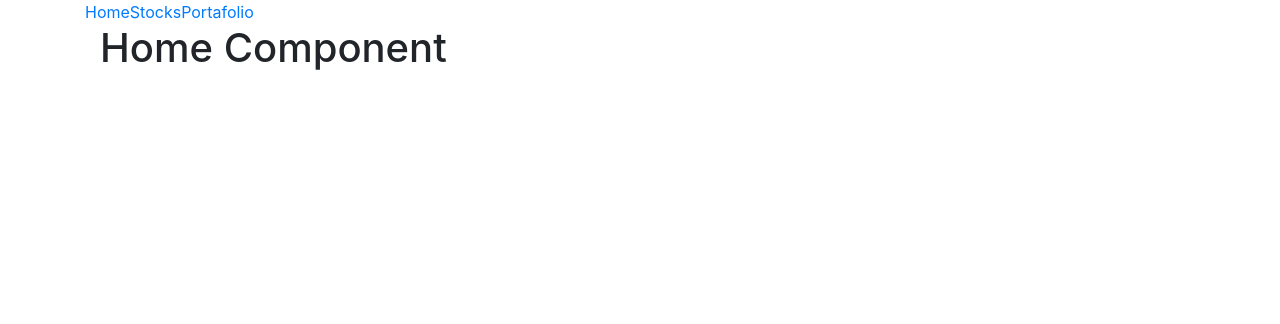
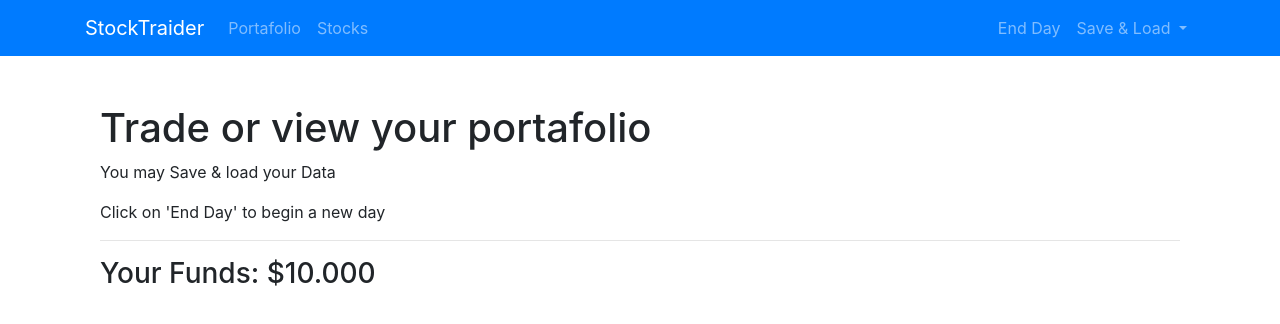
Before and after one commit to cesarlevel/vue-app-stock, a Vue app: page / in a window 1280 px wide. Shown: the top 324 px of the page. Built offline with nearby package versions, Linux system fonts and the light colour scheme.

Commit message:
Updated header

```diff
--- a/src/App.vue
+++ b/src/App.vue
@@ -1,7 +1,7 @@
 <template>
   <div id="app">
+    <app-header></app-header>
     <div class="container">
-      <app-header></app-header>
       <router-view></router-view>
     </div>
   </div>
--- a/src/components/AppHeader.vue
+++ b/src/components/AppHeader.vue
@@ -1,9 +1,34 @@
 <template>
-    <ul class="nav nav-pills">
-        <router-link tag="li" active-class="active" exact to="/"><a>Home</a></router-link>
-        <router-link tag="li" active-class="active" to="/stocks"><a>Stocks</a></router-link>
-        <router-link tag="li" active-class="active" to="/portafolio"><a>Portafolio</a></router-link>
-    </ul>
+    <nav class="navbar navbar-expand-lg navbar-dark bg-primary mb-5">
+        <div class="container">
+            <router-link class="navbar-brand" exact to="/">StockTraider</router-link>
+            <button class="navbar-toggler" type="button" data-toggle="collapse" data-target="#navbarNav" aria-controls="navbarNav" aria-expanded="false" aria-label="Toggle navigation">
+                <span class="navbar-toggler-icon"></span>
+            </button>
+            <div class="collapse navbar-collapse">
+                <ul class="navbar-nav">
+                    <router-link tag="li" class="nav-item" active-class="active" to="/portafolio"><a class="nav-link">Portafolio</a></router-link>
+                    <router-link tag="li" class="nav-item" active-class="active" to="/stocks"><a class="nav-link">Stocks</a></router-link>
+                </ul>
+            </div>
+            <div class="collapse navbar-collapse" style="flex: none;">
+                <ul class="navbar-nav">
+                    <li class="nav-item">
+                        <a class="nav-link">End Day</a>
+                    </li>
+                    <li class="nav-item dropdown">
+                        <a class="nav-link dropdown-toggle" id="navbarDropdownMenuLink" role="button" data-toggle="dropdown" aria-haspopup="true" aria-expanded="false">
+                            Save & Load
+                        </a>
+                        <div class="dropdown-menu" aria-labelledby="navbarDropdownMenuLink">
+                            <a class="dropdown-item" href="#">Save Data</a>
+                            <a class="dropdown-item" href="#">Load Data</a>
+                        </div>
+                    </li>
+                </ul>
+            </div>
+        </div>
+    </nav>
 </template>
 
 <script>
--- a/src/components/AppHome.vue
+++ b/src/components/AppHome.vue
@@ -1,6 +1,10 @@
 <template>
     <div class="container">
-        <h1>Home Component</h1>
+        <h1>Trade or view your portafolio</h1>
+        <p>You may Save & load your Data</p>
+        <p>Click on 'End Day' to begin a new day</p>
+        <hr>
+        <h3>Your Funds: $10.000</h3>
     </div>
 </template>
 <script>
--- a/src/components/AppStocks.vue
+++ b/src/components/stocks/AppStocks.vue
@@ -1,6 +1,6 @@
 <template>
     <div class="container">
-        <h1>Stock Component</h1>
+        <h1>Stocks Component</h1>
     </div>
 </template>
 <script>
--- a/src/routes.js
+++ b/src/routes.js
@@ -1,11 +1,11 @@
 import AppHome from './components/AppHome.vue';
-import AppStocks from './components/AppStocks.vue';
-import AppPortafolio from './components/AppPortafolio.vue';
+import AppPortafolio from './components/portafolio/AppPortafolio.vue';
+import AppStocks from './components/stocks/AppStocks.vue';
 
 export const routes = [
     {
         name: 'home',
-        path: '',
+        path: '/',
         component: AppHome,
     },
     {
```
Also changed, not shown: src/components/portafolio/PortafolioStock.vue (added, +10 -0 lines), src/components/stocks/Stock.vue (added, +10 -0 lines), src/components/portafolio/AppPortafolio.vue (renamed from src/components/AppPortafolio.vue).
